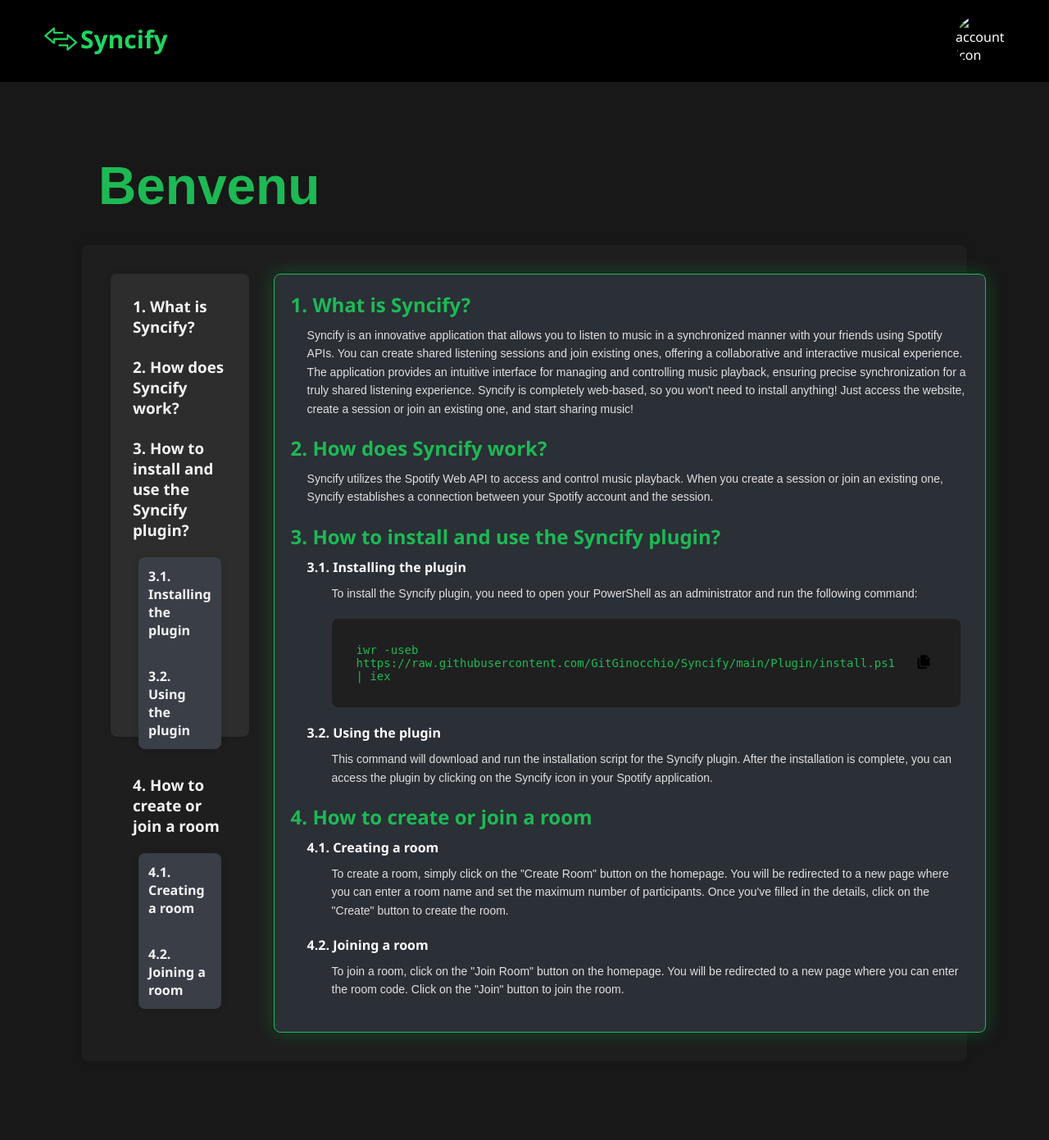
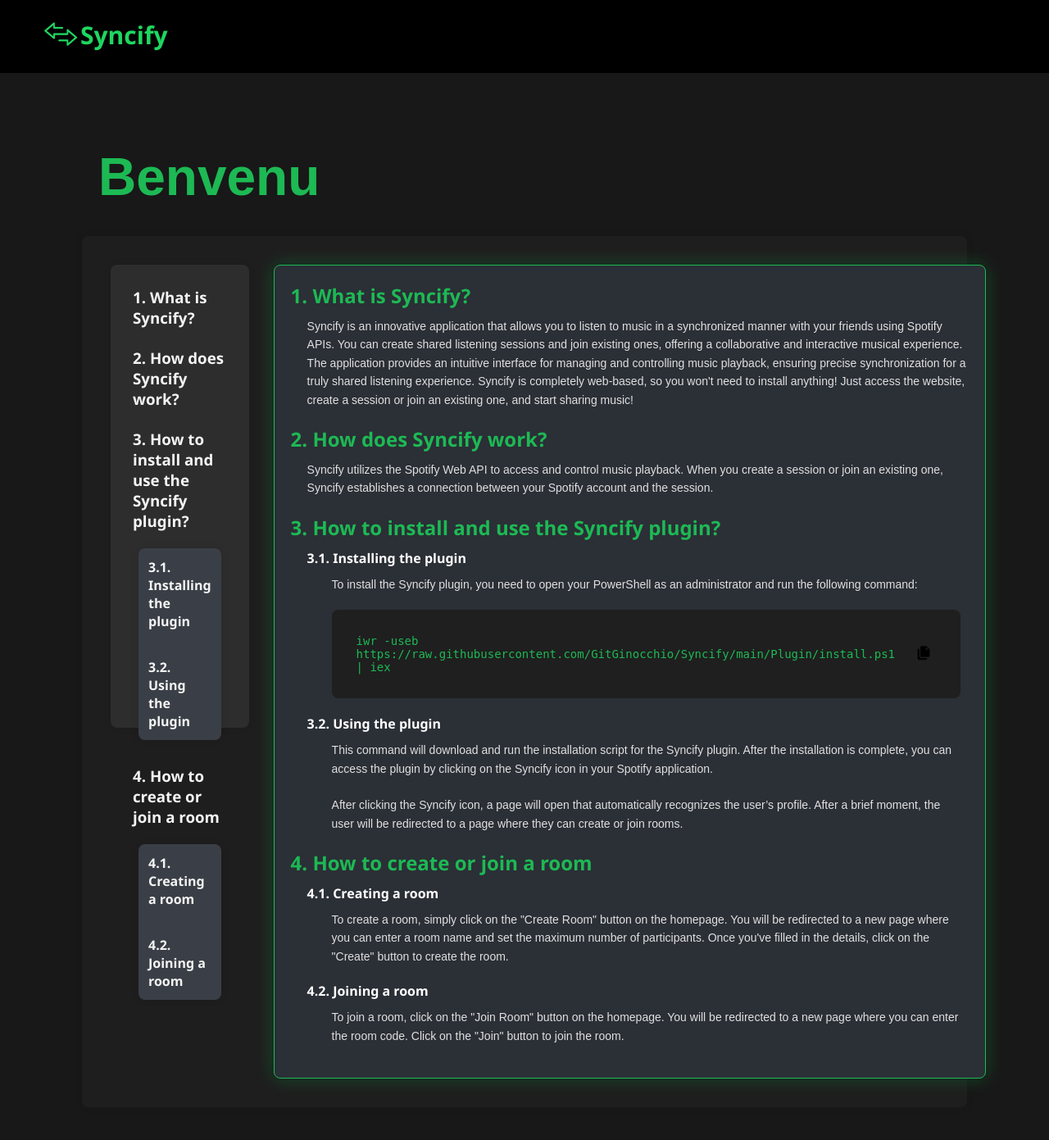
Before and after one commit to GitGinocchio/Syncify, a Flask app: page /onboard in a window 1280 px wide. Shown: the top 1391 px of the page at 82% size. Before the commit the page ends 1266 px from the top, so only its background shows below. Run offline with Flask 3, Linux system fonts and the light colour scheme; parts of the project's set-up code (start-up, migrations or seed data) failed here and were passed over; some libraries are stand-ins or nearby versions.

Commit message:
Update onboard.html

```diff
--- a/Syncify/templates/onboard.html
+++ b/Syncify/templates/onboard.html
@@ -18,20 +18,6 @@
 				<h1>Syncify</h1>
 			</div>
 		</a>
-		<div class="account">
-			<input type="checkbox" id="toggle-menu" class="toggle-menu">
-			<label for="toggle-menu" class="account-label">
-				<p class="username">{{ user.name }}</p>
-				<img src="{{ user.image }}" alt="account icon" class="account-icon" id="profile-icon">
-			</label>
-			<div class="dropdown-menu" id="dropdown-menu">
-				<a href="{{ user.url }}" target="_blank">Profile</a>
-				<a href="/logout">Logout</a>
-				<div class="theme-toggle" onclick="toggleTheme()">
-				  <img id="theme-icon" src="https://img.icons8.com/material-outlined/24/ffffff/moon--v1.png" alt="theme toggle icon" class="theme-icon">
-				</div>
-			</div>
-		</div>
 	</header>
 	<div class="main-content">
 		<h1 class="onboard-title">
@@ -76,7 +62,10 @@
 				</div>
 
 				<h4 id="use-plugin" class="indented">3.2. Using the plugin</h4>
-				<p class="indented-more">This command will download and run the installation script for the Syncify plugin. After the installation is complete, you can access the plugin by clicking on the Syncify icon in your Spotify application.</p>
+				<p class="indented-more">This command will download and run the installation script for the Syncify plugin.
+					After the installation is complete, you can access the plugin by clicking on the Syncify icon in your Spotify application. <br> <br>
+					After clicking the Syncify icon, a page will open that automatically recognizes the user’s profile. After a brief moment,
+					the user will be redirected to a page where they can create or join rooms.</p>
 
 				<h2 id="create-join-room">4. How to create or join a room</h2>
 				<h4 id="create-room" class="indented">4.1. Creating a room</h4>
```
